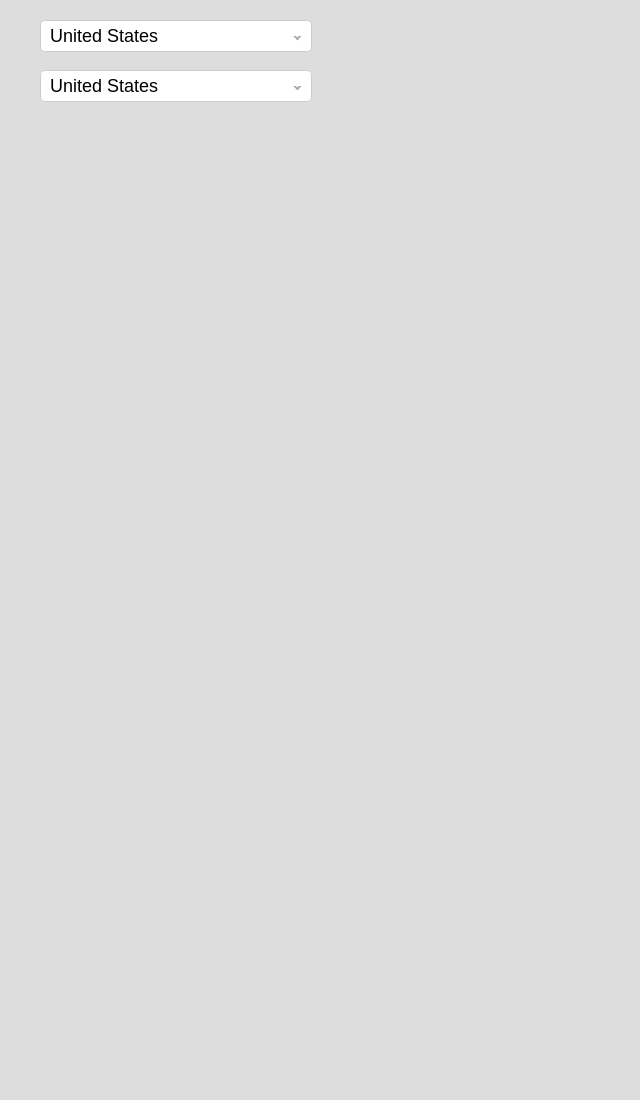
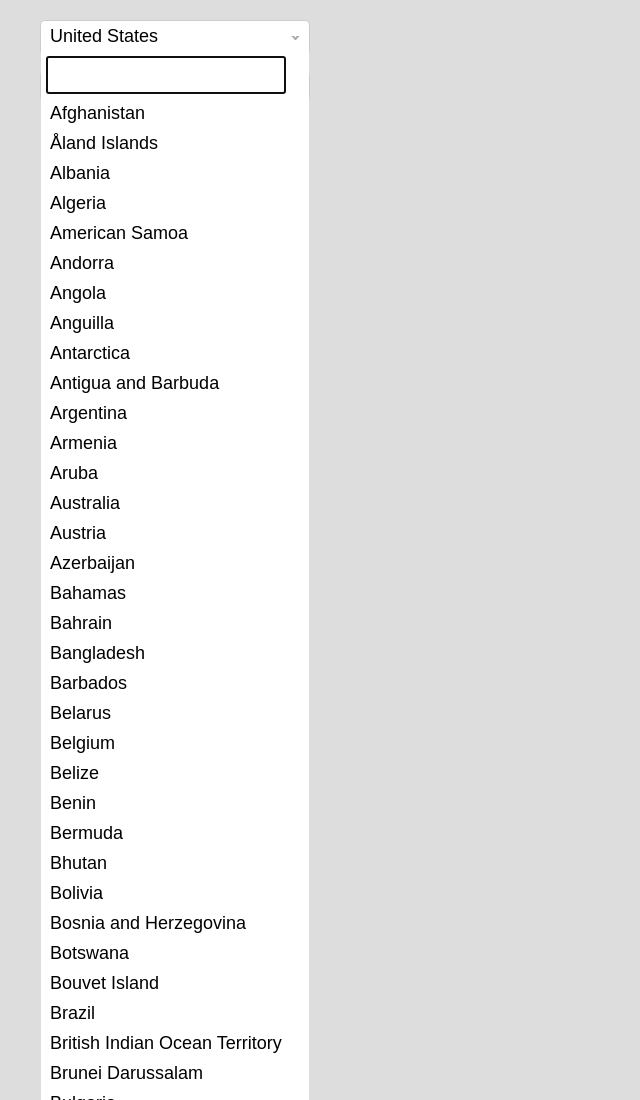
Before and after one commit to wesruv/choosin, a plain HTML site: page index.html in a window 1280 px wide. Shown: the top 1100 px of the page, without its empty margins (0-640 px from the left). Before the commit the page ends 800 px from the top, so only its background shows below. Drawn offline with Linux system fonts and the light colour scheme.

Commit message:
Polished up state, getting started on search functionality

```diff
--- a/choosin.css
+++ b/choosin.css
@@ -7,6 +7,11 @@
   --chosen__arrow__color: #aaa;
 
   --choosin__dropdown__background: #fff;
+}
+
+.choosin,
+.choosin * {
+  box-sizing: border-box;
 }
 
 .choosin {
@@ -63,14 +68,15 @@
   transform-origin: right top;
 }
 
-.choosin__ui-wrapper {
+.choosin__uiWrapper {
   position: absolute;
   top: 100%;
   display: none;
+  flex-direction: column;
   background: var(--choosin__dropdown__background, #fff);
 }
-.choosin[open] .choosin__ui-wrapper {
-  display: block;
+.choosin[open] .choosin__uiWrapper {
+  display: flex;
 }
 
 .csn-dropdown {
@@ -84,3 +90,7 @@
   padding-block: 0.25em;
   padding-inline-start: 0.5em;
 }
+
+.csn-search__textField {
+  margin: 0.25em;
+}
--- a/choosin.js
+++ b/choosin.js
@@ -2,6 +2,30 @@
 
 (() => {
   const debug = false;
+
+  /**
+   * Debounce helper function
+   * @see https://davidwalsh.name/javascript-debounce-function
+   *
+   * @param {function} func Function to be debounced
+   * @param {number} delay How long until it will be run
+   * @param {boolean} immediate Whether it should be run at the start instead of the end of the debounce
+   */
+  function debounce(func, delay, immediate = false) {
+    var timeout;
+    return function () {
+      var context = this,
+        args = arguments;
+      var later = function () {
+        timeout = null;
+        if (!immediate) func.apply(context, args);
+      };
+      var callNow = immediate && !timeout;
+      clearTimeout(timeout);
+      timeout = setTimeout(later, delay);
+      if (callNow) func.apply(context, args);
+    };
+  }
 
   /**
    * Logs messages if debug conditions are met.
@@ -26,16 +50,54 @@
 
   /**
    * Simple state class with set, get, subscribe and unsubscribe methods
+   * @class
+   * @constructor
+   * @public
    * @param {object} initialData Object with keys and values of initial data
+   * @param {string} logLevel Set to verbose, warnings, errors, none. Defaults to none
+   * @param {string} logPrefix String to prefix log messages with
+   * @link https://codepen.io/wesruv/pen/abYgJVX?editors=0010
    */
-  class pubSubState {
+  class simpleState {
     /**
      * Constructor.
      * @param {object} initialData Starting data
      */
-    constructor(initialData) {
+    constructor(initialData, logLevel, logPrefix) {
+      this.logLevel = logLevel ? logLevel : 'errors';
+      this.logPrefix = logPrefix ? logPrefix : '';
+
+      /**
+       * List of subscribers in objects separated by dataKey
+       * @type {object}
+       * @private
+       */
       this.subscribers = {};
+      /**
+       * State data as a simple key value store, fires subscriber callbacks on value changing
+       * @type {object}
+       * @private
+       */
       this.data = initialData && typeof initialData === 'object' ? initialData : {};
+    }
+
+    /**
+     * Log function that respects logging level
+     * @param {string} type Message type, set to log, warn, or error
+     * @param  {...any} args What to send to console[type]()
+     */
+    _log(type, ...args) {
+      if (this.logPrefix) {
+        args.unshift(this.logPrefix);
+      }
+      switch (this.logLevel) {
+        case 'verbose':
+          if (type === 'log') console.log(...args);
+        case 'warnings':
+          if (type === 'warn') console.warn(...args);
+        case 'errors':
+          if (type === 'error') console.error(...args);
+      }
     }
 
     /**
@@ -46,8 +108,15 @@
     get = (dataKey) => {
       const currentValue = this.data[dataKey];
       if (currentValue) return currentValue;
-      console.warn('Requested get for data that isn\'t set', {dataKey});
+      this._log('warn', 'Requested get for data that isn\'t set', {dataKey});
+      return;
     }
+
+    /**
+     * Get a list of the dataKeys in state
+     * @returns {array} List of keys
+     */
+    getKeys = () => Object.keys(this.data);
 
     /**
      * Subscribe callback
@@ -63,30 +132,36 @@
      */
     subscribe = (dataKey, callback) => {
       const currentValue = this.data[dataKey];
+      // Error cases
       if (!dataKey) {
-        console.error('Subscribe failed, invalid key', {dataKey});
+        this._log('error', `Subscribe failed, invalid key, "${dataKey}"`);
         return;
       }
       if (typeof callback !== 'function') {
-        console.error('Subscribe failed, callback is not a function');
+        this._log('error', 'Subscribe failed, callback is not a function');
         return;
       }
+
+      // Warning if the dataKey doesn't exist yet, that's not really a problem, but may be the result of a typo.
       if (!currentValue) {
-        console.warn('Subscribing to data key that doesn\'t exist yet.', dataKey);
+        this._log('warn', `Subscribing to a dataKey that doesn\'t exist yet: "${dataKey}"`);
       }
 
-      // Create array of subscribers, using an object so keys don't change if one is removed
+      // Create an object of subscribers that's very array-like
+      // Using an object so keys don't change if one is removed
       if (!this.subscribers[dataKey]) this.subscribers[dataKey] = {
+        // Used to create new subscriberKeys
         'lastSubscriberIndex': -1
       };
-      // Get the key for our new subscriber
+      // Get the key for the new subscriber
       const subscriberKey = this.subscribers[dataKey].lastSubscriberIndex + 1;
-      // Update the key in the subscribers data so we don't dupe
+      // Update lastSubscriberIndex so we don't dupe on next subscriber
       this.subscribers[dataKey].lastSubscriberIndex = subscriberKey;
+
       // Add our subscriber
       this.subscribers[dataKey][subscriberKey] = callback;
 
-      debugLog('subscribe: subscribed', subscriberKey, this.subscribers);
+      this._log('log', `Subscribed, subscriberKey: ${subscriberKey}`);
 
       // Add the callback and return the id
       return subscriberKey;
@@ -99,41 +174,43 @@
      */
     unsubscribe = (dataKey, subscriberId) => {
       // Error cases
+      if (typeof subscriberId !== 'number') {
+        subscriberId = parseInt(subscriberId);
+        this._log('warn', 'Sent a subscriberId that isn\'t a number, it got converted to', subscriberId);
+      }
       if (!dataKey) {
-        console.error('Unsubscribe failed, invalid dataKey', {dataKey});
+        this._log('error', 'Unsubscribe failed, invalid dataKey', {dataKey});
         return;
       }
       if (!this.subscribers[dataKey]) {
         const subscriberKeys = Object.keys(this.subscribers[dataKey]);
-        console.error('Unsubscribe failed, key does not exist', {dataKey, subscriberKeys});
-        return;
-      }
-      if (!subscriberId) {
-        console.error('Unsubscribe failed, invalid subscriberId', {subscriberId});
+        this._log('error', 'Unsubscribe failed, key does not exist', {dataKey, subscriberKeys});
         return;
       }
       if (!this.subscribers[dataKey][subscriberId]) {
-        console.error('Couldn\'t find subscriberId for the given key', {dataKey, subscriberId});
+        this._log('error', 'Couldn\'t find subscriberId for the given key', {dataKey, subscriberId});
+        return;
       }
 
       // Do eet already
       delete this.subscribers[dataKey][subscriberId];
+      this._log('log', `Unsubscribed "${dataKey}" subscriberId ${subscriberId}`);
     }
 
     /**
      * Set a value and run subscriber callbacks
      * @param {string} dataKey The key in the data
-     * @param {any} data Value to be set for that data
+     * @param {any} newValue Value to be set for that data
      */
-    set = (dataKey, data) => {
-      debugLog('set: start', dataKey, data);
-      if (!dataKey || typeof data === 'undefined') {
-        console.error('Wasn\'t able to set with dataKey & data provided', {dataKey, data});
+    set = (dataKey, newValue) => {
+      if (!dataKey || typeof newValue === 'undefined') {
+        this._log('error', 'Wasn\'t able to set with dataKey & data provided', {dataKey, newValue});
         return;
       }
       // Store the old value
       const oldValue = this.data[dataKey];
-      this.data[dataKey] = data;
+      this.data[dataKey] = newValue;
+      this._log('log', `Setting "${dataKey}" to:\n`, newValue);
 
       // Run callbacks of subscribers to that key
       const subscribersKeys = this.subscribers[dataKey] ? Object.keys(this.subscribers[dataKey]) : [];
@@ -144,7 +221,8 @@
             const callback = this.subscribers[dataKey][subscriberKey];
 
             if (callback && typeof callback === 'function') {
-              callback(data, oldValue);
+              this._log('log', `Calling subscriber ${subscriberKey} from "${dataKey}" `);
+              callback(newValue, oldValue);
             }
           }
         }
@@ -169,6 +247,12 @@
       console.error('openChoosin: Sent a bad element', $choosin);
     }
     $choosin.setAttribute('open', '');
+    if ($choosin.choosin.state.get('hasSearch')) {
+      const $searchText = $choosin.querySelector('.csn-search__textField');
+      if ($searchText) {
+        $searchText.focus();
+      }
+    }
   };
 
   /**
@@ -194,7 +278,7 @@
       console.error('Choosin option selected, but it is missing a value', $option);
       return;
     }
-    $choosin.state.set('activeOption', $option);
+    $choosin.choosin.state.set('activeOption', $option);
     closeChoosin($choosin);
   };
 
@@ -204,28 +288,45 @@
    */
   const processOptions = ($choosin) => {
     const $options = $choosin.querySelectorAll('.csn-dropdown__option');
+    // An object we'll use for search
+    const valuesIndex = {};
     for (let index = 0; index < $options.length; index++) {
       const $option = $options[index];
-      if ($option.dataset.value) {
-        $option.addEventListener('click', (event) => optionSelect(event, $option, $choosin));
-      }
-      else {
+      const value = $option.dataset.value;
+      const valueLowerCase = value && typeof value === 'string' ? value.toLowerCase() : '';
+      ///
+      // Validate $option
+      ///
+      if (typeof value !== 'string') {
         $option.hidden = true;
         console.warn('Choosin: Option doesn\'t have a value and was hidden', $option);
+        continue;
       }
+      if (valuesIndex[valueLowerCase]) {
+        // Theres another option with the same value when it's converted to lowercase.
+        // HTML is case sensitive, but going to make this case insensitive for now.
+        $option.hidden = true;
+        console.warn(
+          'Choosin: Option has a redundant value and was hidden',
+          {
+            'hiddenOption':$option,
+            'previousOption': valuesIndex[valueLowerCase],
+          }
+        );
+        continue;
+      }
+
+      // Adding options as lowercase so search is case insensitive
+      valuesIndex[valueLowerCase] = $option;
+      $option.addEventListener('click', (event) => optionSelect(event, $option, $choosin));
     }
+
+    // Add values index to state for search
+    $choosin.choosin.state.set('valuesIndex', valuesIndex);
   }
 
   /**
-   * Highlight a value for hover/focus/etc
-   * @param {HTMLElement} $option The element for a choosin option
-   */
-  const highlightOption = ($option) => {
-    // @todo
-  };
-
-  /**
-   *
+   * Validates and sets up trigger (the always visible dropdown UI)
    * @param {HTMLElement} $choosin The outer wrapper of a choosin element
    */
   const setupTrigger = ($choosin) => {
@@ -245,7 +346,7 @@
     /**
      * Update the trigger when the activeOption has changed
      */
-    $choosin.state.subscribe('activeOption', ($option) => {
+    $choosin.choosin.state.subscribe('activeOption', ($option) => {
       debugLog('fired activeOption subscription', $option);
       const value = $option.dataset.value;
       if (value) {
@@ -260,7 +361,7 @@
    * @param {HTMLElement} $choosin
    */
   const addSearch = ($choosin) => {
-    if ($choosin.state.get('hasSearch') === true) return;
+    if ($choosin.choosin.state.get('hasSearch') === true) return;
 
     const $searchWrapper = $choosin.querySelector('.choosin__search-wrapper');
 
@@ -282,7 +383,7 @@
     $searchWrapper.append($textLabel);
     $searchWrapper.append($textField);
 
-    $choosin.state.set('hasSearch', true);
+    $choosin.choosin.state.set('hasSearch', true);
   }
 
   /**
@@ -305,6 +406,11 @@
 
       if ($choosin.classList.contains('choosin--processed')) return;
 
+      $choosin.choosin = {
+        'open': () => openChoosin($choosin),
+        'close': () => closeChoosin($choosin),
+      };
+
       ///
       // Initialize state
       ///
@@ -313,9 +419,10 @@
         const defaultValue = $choosin.dataset.value;
         const $itemWithValue = $choosin.querySelector(`.csn-dropdown__option[data-value="${defaultValue}"]`);
         if ($itemWithValue) {
-          $choosin.state = new pubSubState({
+          $choosin.choosin.state = new simpleState({
             'activeOption': $itemWithValue,
-          });
+          },
+          'verbose');
         }
         else {
           console.error(`choosin init: Didn\'t find "${defaultValue}" in options`);
@@ -323,7 +430,7 @@
       }
       else {
         // No default value, initialize empty state
-        $choosin.state = new pubSubState();
+        $choosin.choosin.state = new simpleState();
       }
 
       processOptions($choosin);
--- a/index.html
+++ b/index.html
@@ -9,7 +9,14 @@
       padding: 20px 40px;
       font-size: 18px;
       line-height: 1.6;
+      font-family: Arial, Helvetica, sans-serif;
       background: #ddd;
+    }
+
+    input[type="text"] {
+      font: inherit;
+      padding-block: 0.25em;
+      text-indent: 0.5em;
     }
   </style>
 
@@ -22,7 +29,7 @@
   <button class="choosin__trigger">
     United States
   </button>
-  <div class="choosin__ui-wrapper">
+  <div class="choosin__uiWrapper">
     <div class="choosin__search-wrapper csn-search"></div>
     <ul class="choosin__dropdown csn-dropdown">
        <li class="csn-dropdown__option-wrapper">
@@ -1253,7 +1260,7 @@
   <button class="choosin__trigger">
     United States
   </button>
-  <div class="choosin__ui-wrapper">
+  <div class="choosin__uiWrapper">
     <div class="choosin__search-wrapper csn-search"></div>
     <ul class="choosin__dropdown csn-dropdown">
        <li class="csn-dropdown__option-wrapper">
@@ -2479,4 +2486,12 @@
     </ul>
   </div>
 </div>
+
+<script>
+  window.addEventListener('load', () => {
+    const $choosin = document.querySelector('.choosin');
+    $choosin.choosin.open();
+  });
+</script>
+
 </body></html>
```
Also changed, not shown: README.md.
